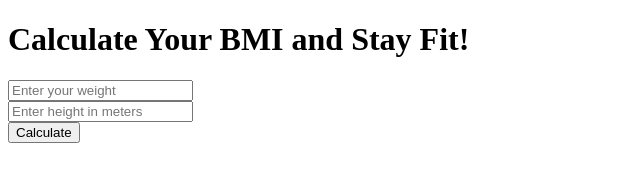
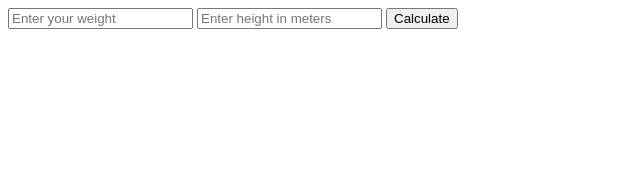
Before and after one commit to SaklainAbdullah/expressJsToCalulateBMI, a website: page index.html in a window 1280 px wide. Shown: the whole page, without its empty margins (0-640 px from the left). Drawn offline with Linux system fonts and the light colour scheme.

Commit message:
Update index.html

```diff
--- a/index.html
+++ b/index.html
@@ -1,22 +1,15 @@
 <!doctype html>
 <html lang="en">
   <head>
-    <!-- Required meta tags -->
     <meta charset="utf-8">
     <meta name="viewport" content="width=device-width, initial-scale=1">
 
-    <title>BMI Calculator</title>
   </head>
   <body class="container">
-    <h1>Calculate Your BMI and Stay Fit!</h1>
           <form action="/" method="post">
 
-                      <div class="col">
                             <input type="text" name="num1" class="form-control" placeholder="Enter your weight">
-                      </div>
-                      <div class="col">
                             <input type="text" name="num2" class="form-control" placeholder="Enter height in meters">
-                      </div>
 
               <button type="submit" class="btn-danger" name="button">Calculate</button>
           </form>
```
